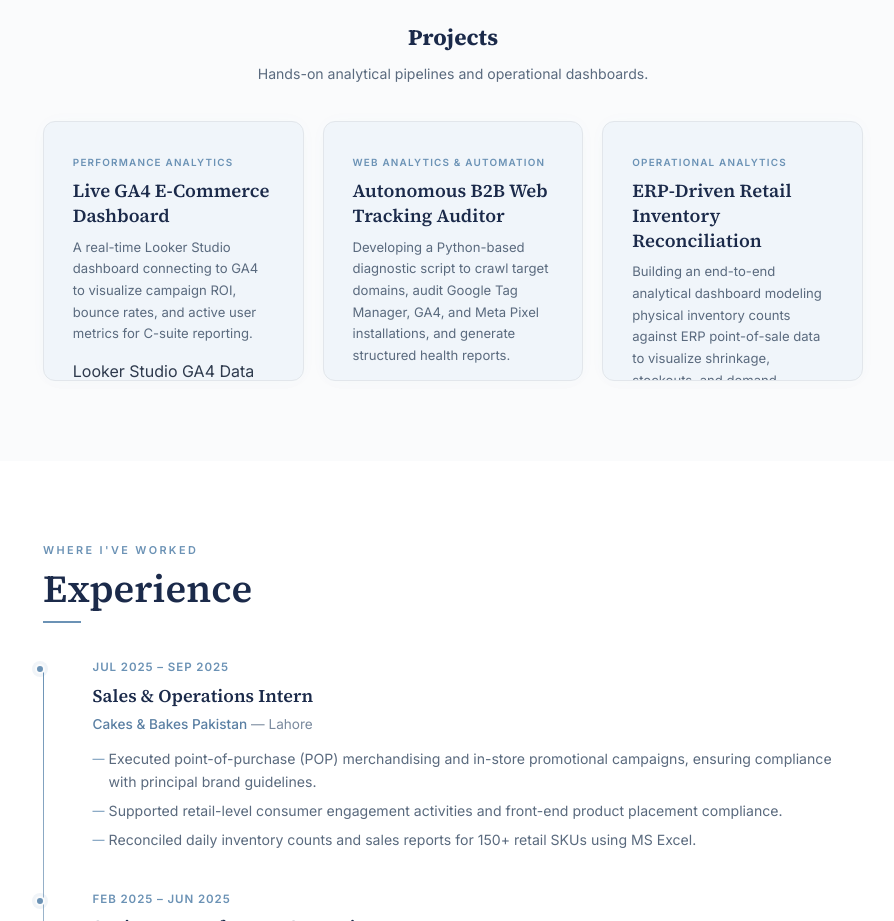
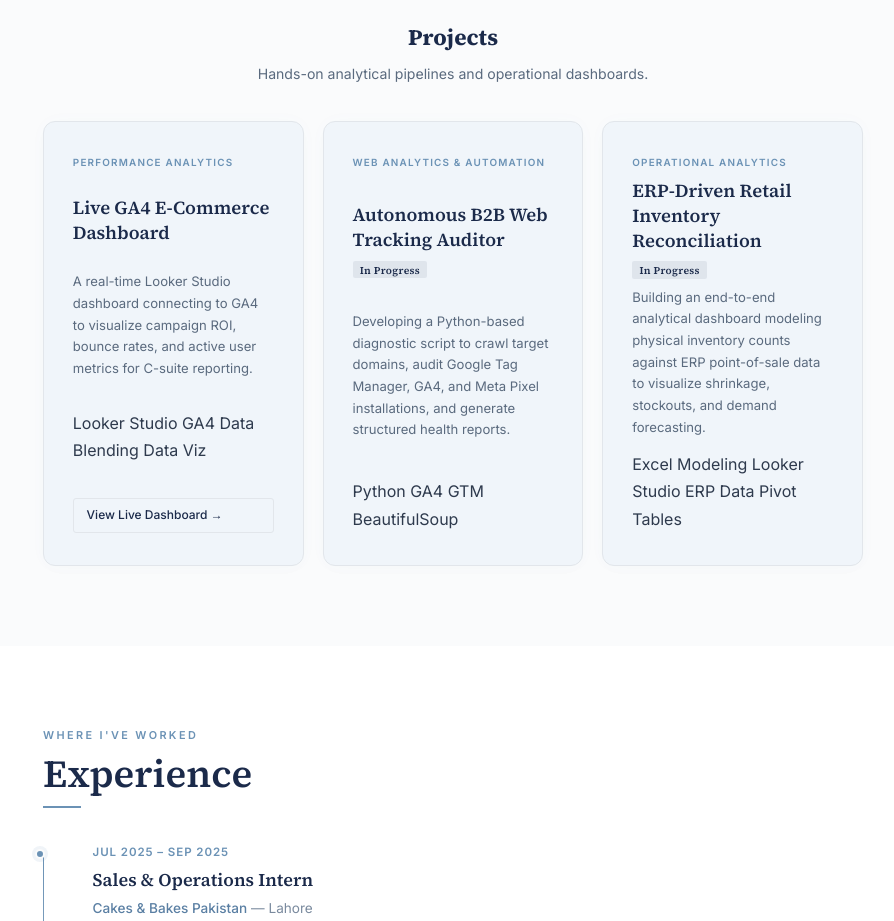
Before and after one commit to rai-analytics/rai-analytics.github.io, a plain HTML site: page index.html in a window 1280 px wide. Shown: the part 4160-5081 px from the top of the page, without its empty margins (187-1081 px from the left). Drawn offline with Linux system fonts and the light colour scheme.

Commit message:
Fix case card height clipping and add In Progress badges

```diff
--- a/index.html
+++ b/index.html
@@ -433,7 +433,7 @@
       background: var(--ice); border: 1px solid var(--border);
       border-radius: 12px; padding: 2rem 1.8rem;
       display: flex; flex-direction: column; justify-content: space-between;
-      cursor: pointer; position: relative; height: 260px;
+      cursor: pointer; position: relative; min-height: 280px; height: 100%;
       box-shadow: 0 4px 20px rgba(0, 0, 0, 0.01), 0 0 20px rgba(107,146,181,0.02);
       transition: all 0.75s cubic-bezier(0.16, 1, 0.3, 1);
     }
@@ -1881,7 +1881,7 @@
         <!-- Project 2: Web Tracking Auditor -->
         <div class="case-card reveal" style="cursor: default;">
           <p class="case-tag">Web Analytics & Automation</p>
-          <h4 class="case-title">Autonomous B2B Web Tracking Auditor</h4>
+          <h4 class="case-title">Autonomous B2B Web Tracking Auditor <span class="badge badge-soon" style="vertical-align: middle;">In Progress</span></h4>
           <p class="case-desc">Developing a Python-based diagnostic script to crawl target domains, audit Google Tag Manager, GA4, and Meta Pixel installations, and generate structured health reports.</p>
           <div class="case-tools">
             <span class="case-tool">Python</span>
@@ -1894,7 +1894,7 @@
         <!-- Project 3: ERP Inventory -->
         <div class="case-card reveal" style="cursor: default;">
           <p class="case-tag">Operational Analytics</p>
-          <h4 class="case-title">ERP-Driven Retail Inventory Reconciliation</h4>
+          <h4 class="case-title">ERP-Driven Retail Inventory Reconciliation <span class="badge badge-soon" style="vertical-align: middle;">In Progress</span></h4>
           <p class="case-desc">Building an end-to-end analytical dashboard modeling physical inventory counts against ERP point-of-sale data to visualize shrinkage, stockouts, and demand forecasting.</p>
           <div class="case-tools">
             <span class="case-tool">Excel Modeling</span>
```
